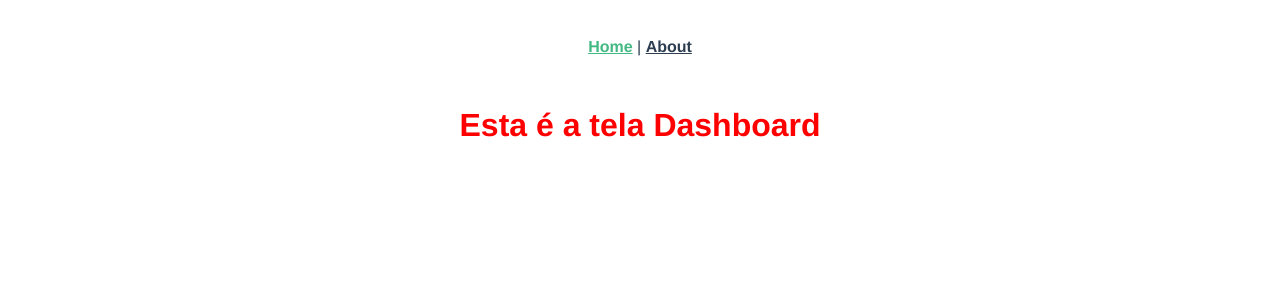
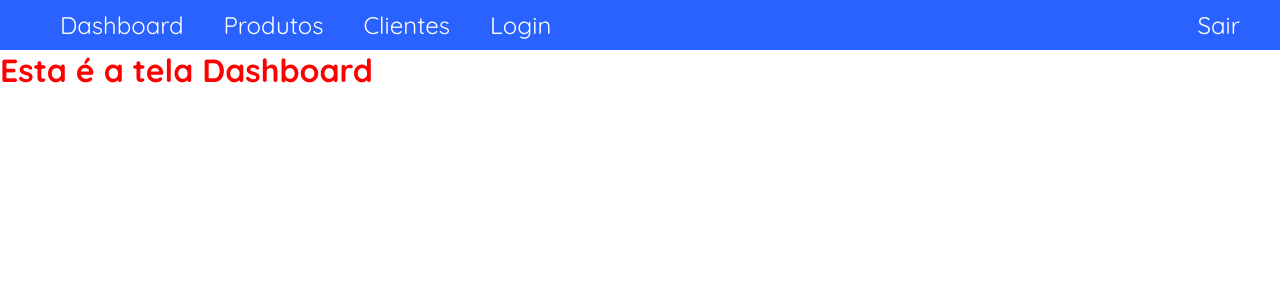
Before and after one commit to marinapsvreis/vue-basico-weberson, a Vue app: page / in a window 1280 px wide. Shown: the top 300 px of the page. Built offline with nearby package versions, Linux system fonts and the light colour scheme.

Commit message:
menu de navegacao

```diff
--- a/src/App.vue
+++ b/src/App.vue
@@ -1,32 +1,38 @@
 <template>
   <div id="app">
-    <nav>
+    <!-- <nav>
       <router-link to="/">Home</router-link> |
       <router-link to="/about">About</router-link>
-    </nav>
-    <router-view/>
+    </nav> -->
+
+    <Menu />
+
+    <router-view />
   </div>
 </template>
 
+<script>
+import Menu from "@/components/menu/MenuComponent.vue";
+
+export default {
+  components: {
+    Menu,
+  },
+};
+</script>
+
 <style>
-#app {
-  font-family: Avenir, Helvetica, Arial, sans-serif;
-  -webkit-font-smoothing: antialiased;
-  -moz-osx-font-smoothing: grayscale;
-  text-align: center;
-  color: #2c3e50;
+@import url("https://fonts.googleapis.com/css2?family=Quicksand:wght@300;400;500;600;700&display=swap");
+
+:root {
+  --cor-primaria: #2962ff;
+  --cor-secundaria: #448aff;
+  font-family: Quicksand, sans-serif;
 }
 
-nav {
-  padding: 30px;
-}
-
-nav a {
-  font-weight: bold;
-  color: #2c3e50;
-}
-
-nav a.router-link-exact-active {
-  color: #42b983;
+* {
+  margin: 0;
+  padding: 0;
+  box-sizing: border-box;
 }
 </style>
--- /dev/null
+++ b/src/components/menu/MenuComponent.vue
@@ -0,0 +1,77 @@
+<template>
+  <ul>
+    <li>
+      <a @click="() => this.$router.push({ path: '/' })">Dashboard</a>
+    </li>
+    <li>
+      <a @click="() => this.$router.push({ path: '/controle-de-produtos' })"
+        >Produtos</a
+      >
+    </li>
+    <li>
+      <a @click="() => this.$router.push({ path: '/controle-de-clientes' })"
+        >Clientes</a
+      >
+    </li>
+    <li>
+      <a @click="() => this.$router.push({ path: '/login' })">Login</a>
+    </li>
+    <li>
+      <a @click="() => this.$router.push({ path: '/login' })">Sair</a>
+    </li>
+  </ul>
+</template>
+
+<style scoped>
+ul {
+  list-style: none;
+  margin: 0;
+  padding: 0;
+  overflow: hidden;
+  background-color: var(--cor-primaria);
+
+  width: 100vw;
+  height: 50px;
+
+  top: 0;
+  left: 0;
+
+  display: flex;
+  justify-content: left;
+  align-items: center;
+}
+
+li {
+  display: flex;
+  align-items: center;
+  height: 50px;
+  padding: 20px;
+  font-size: 24px;
+  cursor: pointer;
+}
+
+li:hover {
+  background-color: var(--cor-secundaria);
+}
+
+li:hover a {
+  color: #000;
+}
+
+li:first-child {
+  margin-left: 40px;
+}
+
+li:last-child {
+  position: absolute;
+  right: 0;
+  text-align: right;
+  margin-right: 20px;
+}
+
+li a {
+  color: #fff;
+  text-decoration: none;
+  text-align: center;
+}
+</style>
--- a/src/router/index.js
+++ b/src/router/index.js
@@ -5,7 +5,8 @@
 Vue.use(VueRouter);
 
 const router = new VueRouter({
-  routes
+  routes,
+  mode: 'history' //remove a tralha do endereço da página
 });
 
 export default router;
```
